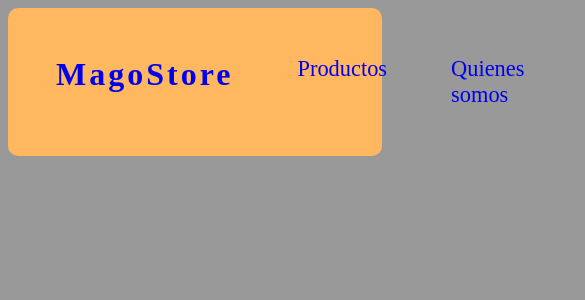
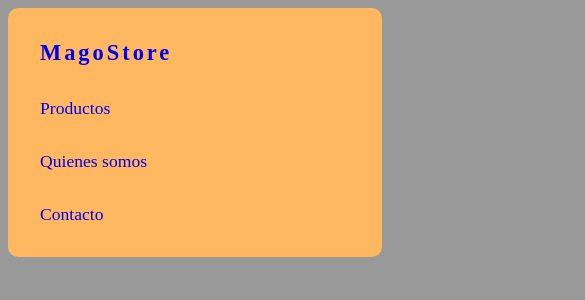
Before and after one commit to marcoluchi11/magostore, a React (Create React App) app: page / in a window 390 px wide. Shown: the top 300 px of the page, 585 px wide, since content can reach past the window. Built offline with nearby package versions, Linux system fonts and the light colour scheme.

Commit message:
mobile first on navbar added

```diff
--- a/src/components/Navbar.js
+++ b/src/components/Navbar.js
@@ -6,22 +6,42 @@ const Nav = styled.nav`
   padding: 1rem;
 
   display: flex;
+  flex-direction: column;
   justify-content: space-between;
   border-radius: 10px;
+  @media all and (min-width: 720px) {
+    flex-direction: row;
+  }
 `;
 const Header = styled.h1`
-  font-size: 2rem;
-  padding: 1rem;
-  margin: 1rem;
+  font-size: 1.4rem;
+  padding: 0.5rem;
+  margin: 0.5rem;
   letter-spacing: 3px;
+  @media all and (min-width: 720px) {
+    font-size: 2rem;
+    padding: 1rem;
+    margin: 1rem;
+  }
 `;
 const Divisor = styled.div`
   display: flex;
+  flex-direction: column;
+  @media all and (min-width: 720px) {
+    flex-direction: row;
+    padding: 1rem;
+    margin: 1rem;
+  }
 `;
 const Paragraph = styled.p`
-  padding: 1rem;
-  margin: 1rem;
-  font-size: 1.4rem;
+  padding: 0.5rem;
+  margin: 0.5rem;
+  font-size: 1.1rem;
+  @media all and (min-width: 720px) {
+    font-size: 1.4rem;
+    padding: 1rem;
+    margin: 1rem;
+  }
 `;
 
 const Navbar = () => {
```
